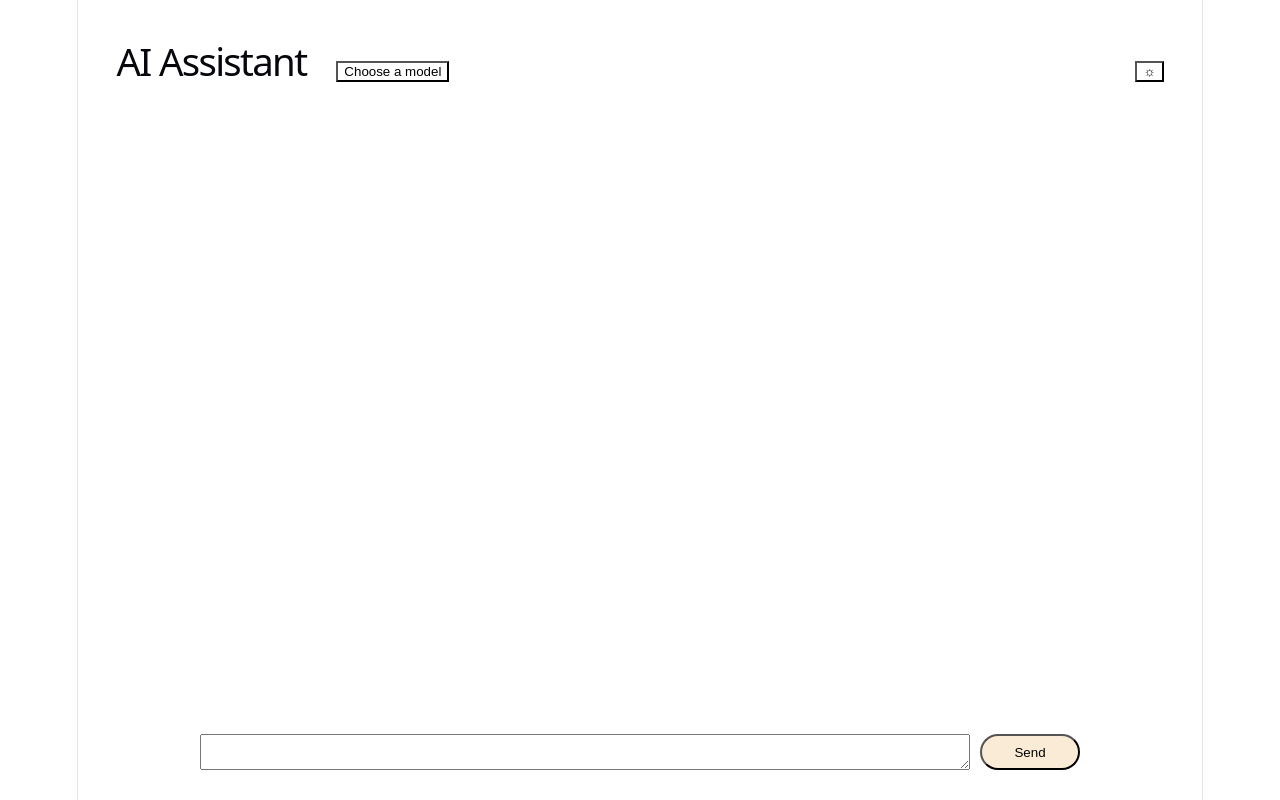
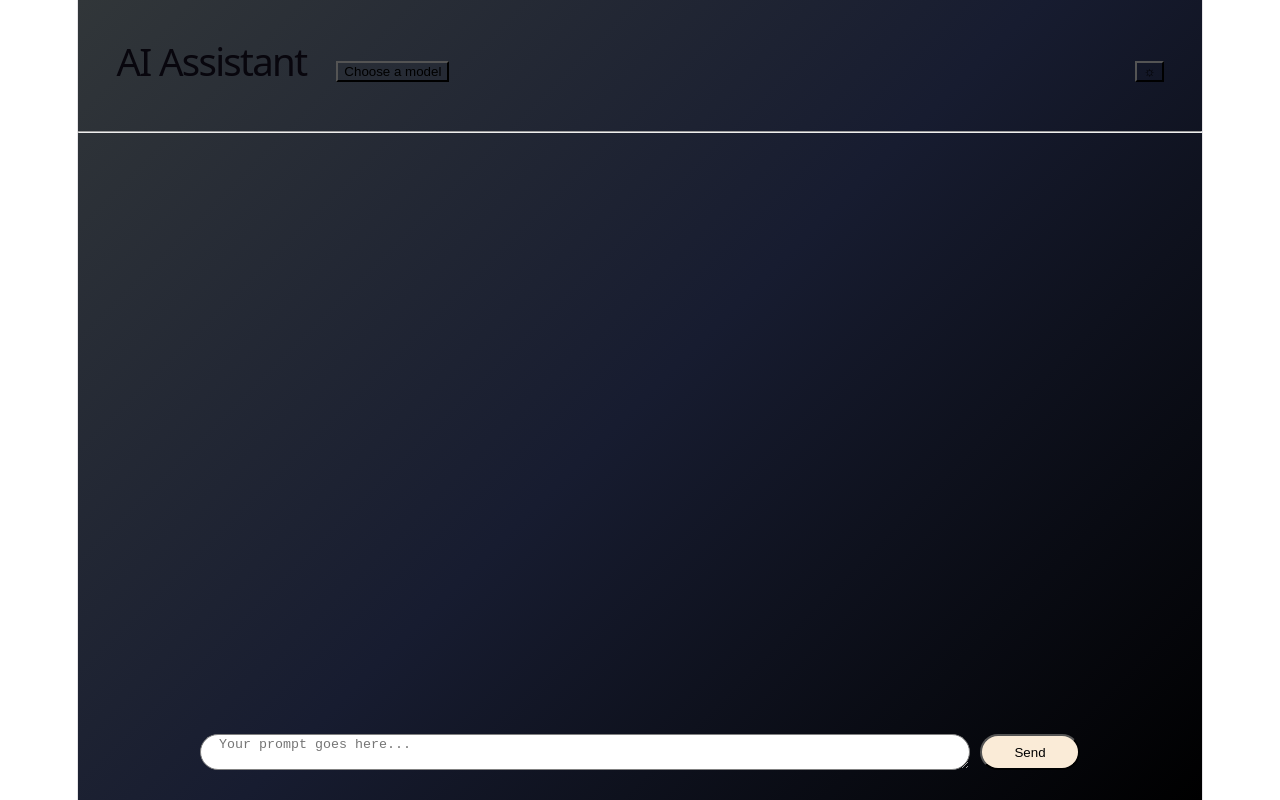
Before and after one commit to samitvishwakarma12/ai-chatbot-platform, a React (Vite) app in the folder my-app/: page / in a window 1280 px wide. Built offline with nearby package versions, Linux system fonts and the light colour scheme.

Commit message:
style(ui): overhaul chat styling and layout

```diff
--- a/my-app/src/App.css
+++ b/my-app/src/App.css
@@ -0,0 +1,9 @@
+.app{
+    min-height: 100vh;
+    background: linear-gradient(
+        135deg,
+        rgb(49, 54, 57),
+        rgb(23, 28, 48),
+        black
+        );
+}
--- a/my-app/src/App.jsx
+++ b/my-app/src/App.jsx
@@ -10,6 +10,7 @@ function App() {
   return (
     <div className="app">
       <NavBar/>
+      <hr></hr>
       <PromptBox
         setMessages={setMessages}
       />
--- a/my-app/src/components/MessageBox.css
+++ b/my-app/src/components/MessageBox.css
@@ -1,26 +1,26 @@
 .message-box{
     display: flex;
     flex-direction: column;
-    gap: 8px;
-    padding-bottom: 105px;
+    gap: 20gpx;
+    padding: 0 clamp(20px, 3vw, 50px) 105px;
 }
 
 .user-message{
-    color: dimgray;
-    background-color: cornflowerblue;
+    color: rgb(255, 255, 255);
+    background: linear-gradient(135deg, rgb(153, 154, 239), rgb(132, 178, 242), rgb(35, 129, 222));
     max-width: 70%;
     width: fit-content;
     padding: clamp(6px, 1vw, 16px);
-    border-radius: 5px;
+    border-radius: 20px;
     margin-left: auto;
 }
 
 .assistant-message{
-    color: black;
-    background-color: gray;
+    color: rgb(255, 255, 255);
+    background: linear-gradient(135deg, rgb(124, 124, 124), rgb(78, 78, 78), rgb(43, 43, 43));
     max-width: 70%;
     width: fit-content;
     padding: clamp(6px, 1vw, 16px);
-    border-radius: 5px;
+    border-radius: 25px;
     margin-right: auto;
 }
--- a/my-app/src/components/PromptBox.css
+++ b/my-app/src/components/PromptBox.css
@@ -13,9 +13,15 @@
 }
 
 .prompt-box textarea {
-    flex: 1;      /* takes remaining space */
-    min-width: 0; /* prevents overflow */
+    flex: 1;
+    min-width: 0;
     margin: 0 auto;
+    border-radius: clamp(5px, 2vw, 50px);
+    border: 1px gray solid;
+}
+
+.prompt-box textarea:focus{
+    border: 2px plum solid;
 }
 
 .prompt-box button {
--- a/my-app/src/components/PromptBox.jsx
+++ b/my-app/src/components/PromptBox.jsx
@@ -45,6 +45,7 @@ function PromptBox({ setMessages }) {
       <textarea
         value={prompt}
         onChange={(e) => setPrompt(e.target.value)}
+        placeholder="  Your prompt goes here..."
       />
 
       <button onClick={sendPrompt}>
```
